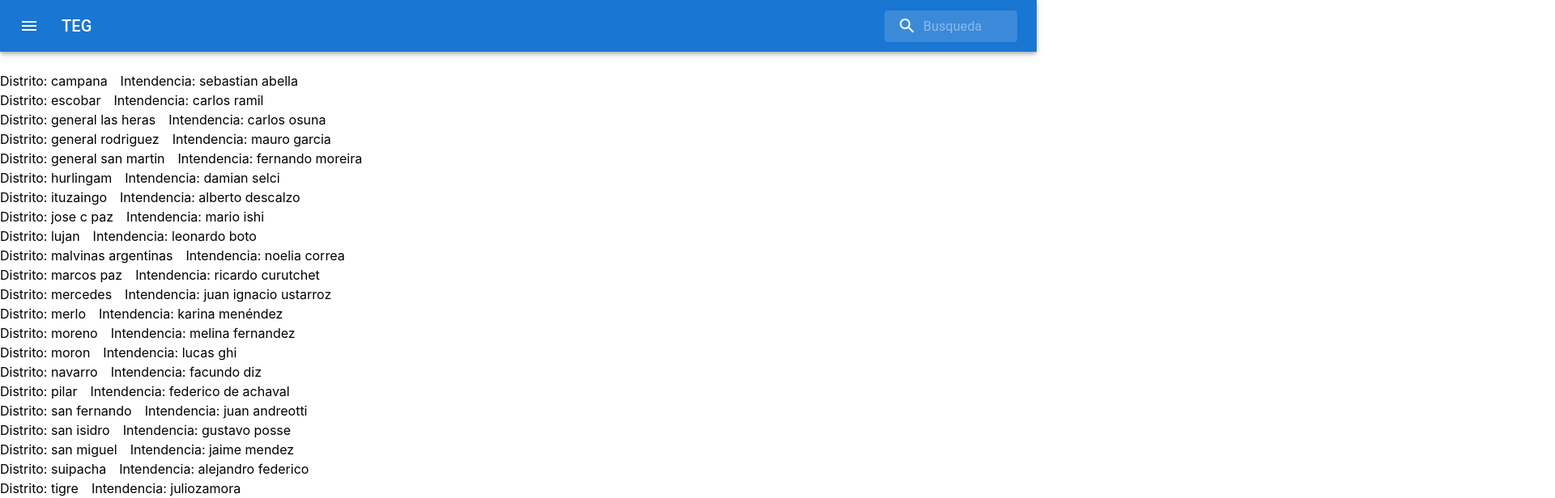
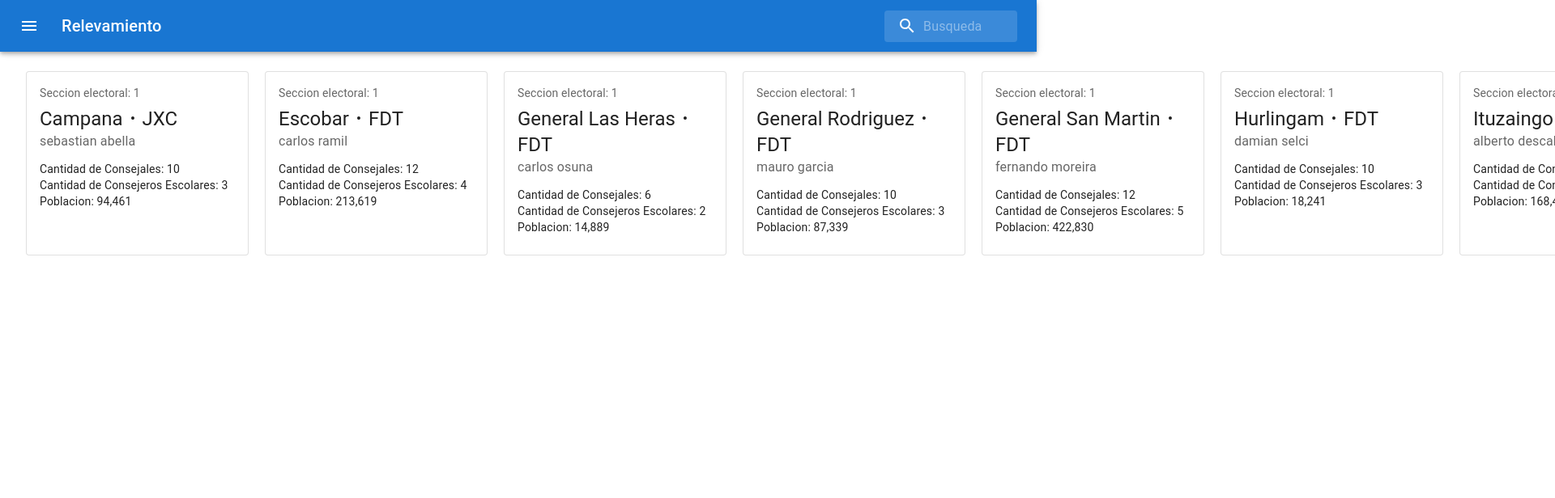
Before and after one commit to seba-wetzel/fpg-bsas, a Next.js app: page /seccion/1 in a window 1280 px wide. Shown: the top 616 px of the page at 81% size, 1920 px wide, since content can reach past the window. Built offline with nearby package versions, Linux system fonts and the light colour scheme.

Commit message:
Add: Cards de distritos y links

```diff
--- a/components/DistritoCard.js
+++ b/components/DistritoCard.js
@@ -5,6 +5,7 @@ import CardActions from '@mui/material/CardActions';
 import CardContent from '@mui/material/CardContent';
 import Button from '@mui/material/Button';
 import Typography from '@mui/material/Typography';
+import Link from 'next/link'
 
 const bull = (
   <Box
@@ -15,29 +16,49 @@ const bull = (
   </Box>
 );
 
+function capitalize(word) {
+    return word
+      .split(' ')
+      .map((letter) =>{
+      const firstLetter = letter.charAt(0).toUpperCase()
+      return firstLetter.concat(letter.slice(1))
+    }
+
+      )
+      .join(' ');
+  }
+
+
 export default function DistritoCard({distrito}) {
-    console.log(distrito)
   return (
     <Card variant="outlined" sx={{ minWidth: 275 }} >
       <CardContent>
         <Typography sx={{ fontSize: 14 }} color="text.secondary" gutterBottom>
-         Seccion electoral: {distrito.seccionElectoral}
+        <Link href={`/seccion/${distrito.seccionElectoral}`}>
+            <a> Seccion electoral: {distrito.seccionElectoral}</a>
+        </Link>
         </Typography>
         <Typography variant="h5" component="div">
-          {distrito.data.distrito}
+        <Link href={`/distrito/${distrito.data.distrito}`}>
+            <a> {capitalize(distrito.data.distrito)} {bull} {distrito.data.fuerza_gobierno.toUpperCase()}</a>
+            </Link>
+
         </Typography>
         <Typography sx={{ mb: 1.5 }} color="text.secondary">
-          Intendencia: {distrito.data.intendencia}
+          {distrito.data.intendencia}
         </Typography>
         <Typography variant="body2">
-          well meaning and kindly.
-          <br />
-          {'"a benevolent smile"'}
+          Cantidad de Consejales: {distrito.data.concejalias}
+        </Typography>
+        <Typography variant="body2">
+          Cantidad de Consejeros Escolares: {distrito.data.consejalias_escolares}
+
+        </Typography>
+        <Typography variant="body2">
+          Poblacion: {new Intl.NumberFormat().format(distrito.data.poblacion)}
         </Typography>
       </CardContent>
-      <CardActions>
-        <Button size="small">Learn More</Button>
-      </CardActions>
+
     </Card>
   );
 }
--- a/components/Layout.js
+++ b/components/Layout.js
@@ -7,6 +7,7 @@ import IconButton from '@mui/material/IconButton'
 import MenuIcon from '@mui/icons-material/Menu'
 import SearchIcon from '@mui/icons-material/Search'
 import { styled, alpha } from '@mui/material/styles'
+import Link from 'next/link'
 
 const Search = styled('div')(({ theme }) => ({
   position: 'relative',
@@ -71,7 +72,10 @@ export default function Layout ({ children }) {
               component='div'
               sx={{ flexGrow: 1, display: { xs: 'none', sm: 'block' } }}
             >
-              TEG
+              <Link href={'/'}>
+              <a>Relevamiento</a>
+              </Link>
+
             </Typography>
             <Search>
               <SearchIconWrapper>
--- a/pages/seccion/[id].js
+++ b/pages/seccion/[id].js
@@ -1,6 +1,6 @@
 import { useEffect, useState } from 'react'
 import { useRouter } from 'next/router'
-
+import DistritoCard from '../../components/DistritoCard'
 const Seccion = () => {
   const router = useRouter()
   const { id } = router.query
@@ -18,11 +18,15 @@ const Seccion = () => {
     <div className='h-full'>
       <div className='my-8'>.</div>
       <div className='h-full'>
-        {datos && datos.distritos.map((d, i) => <div key={i} className='flex flex-row gap-4'>
-          <p>Distrito: {d.distrito}</p>
-          <p>Intendencia: {d.intendencia}</p>
-                                                </div>
+      <div className='flex  m-8 gap-5'>
+        {datos && datos.distritos.map((d, i) =>{
+          const prop = {seccionElectoral: id, data: d}
+
+return <DistritoCard key={i} distrito={prop} className='md:w-auto'/>
+        }
+
         )}
+        </div>
       </div>
 
     </div>
```
